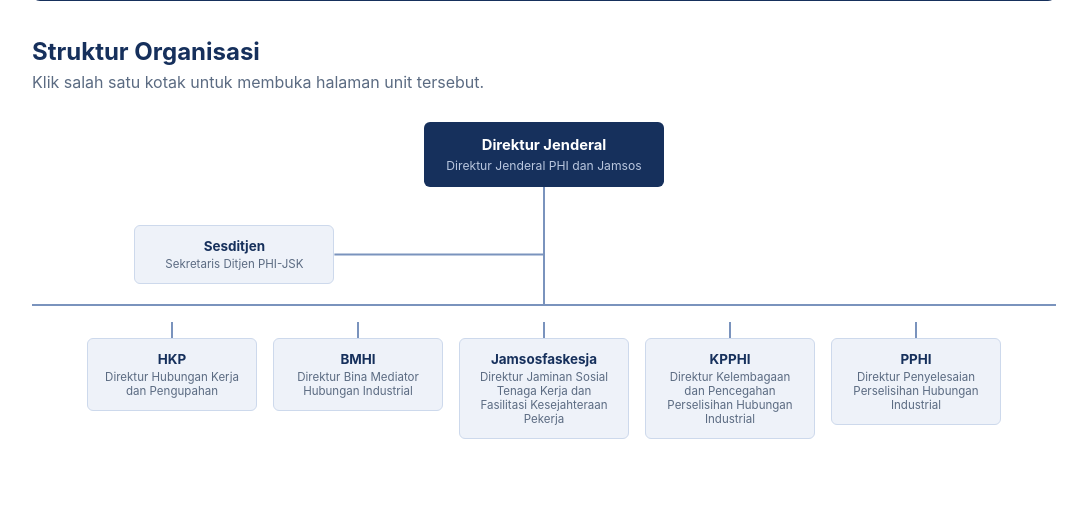
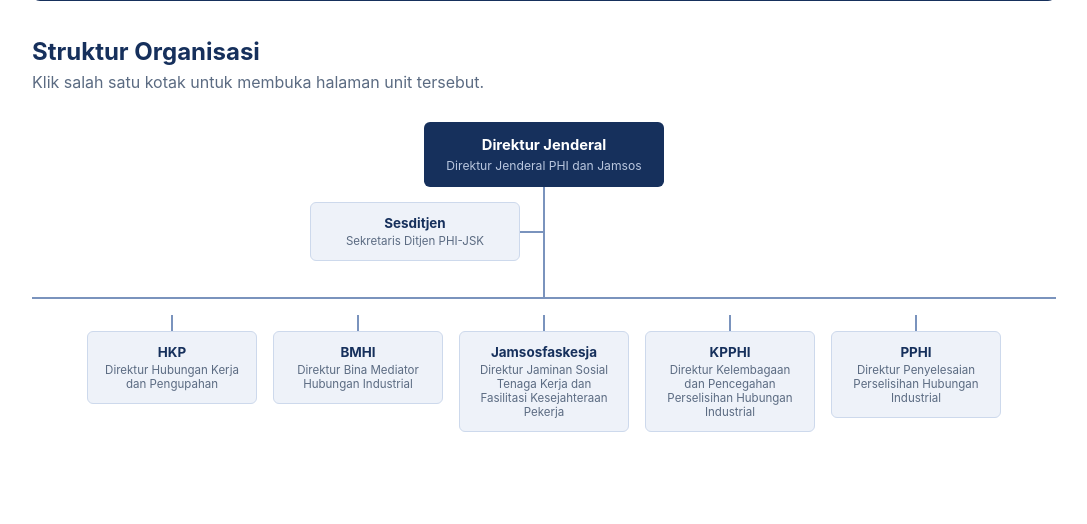
Before and after one commit to RezkyRD/Website-PHIJSK, a Django app: page / in a window 1280 px wide. Shown: the part 1343-1867 px from the top of the page, without its empty margins (96-1183 px from the left). Run offline with Django 5.2, Linux system fonts and the light colour scheme; data comes from the database, SQL or seed files in the repository; parts of the project's set-up code (start-up, migrations or seed data) failed here and were passed over.

Commit message:
sesditjen

```diff
--- a/konten/templates/konten/beranda.html
+++ b/konten/templates/konten/beranda.html
@@ -79,10 +79,9 @@
   <style>
     .org-outer { position:relative; display:flex; flex-direction:column; align-items:center; margin-top:30px; }
     .org-root { background: var(--navy); color:#fff; border-radius:6px; padding:14px 22px; text-align:center; min-width:220px; }
-    .org-sesditjen-row { width:100%; margin-top:38px; }
-    .org-sesditjen { display:block; text-decoration:none; background:#eef2f9; border:1px solid #cdd9ec; border-radius:6px;
-                     padding:12px 18px; text-align:center; width:200px; color:var(--navy); margin-left:10%; }
-    .org-stem { width:2px; height:20px; background:#7a93bd; }
+    .org-sesditjen-spacer { width:100%; height:90px; }
+    .org-sesditjen { position:absolute; opacity:0; text-decoration:none; background:#eef2f9; border:1px solid #cdd9ec; border-radius:6px;
+                     padding:12px 14px; text-align:center; color:var(--navy); box-sizing:border-box; }
     .org-bar-full { width:100%; border-top:2px solid #7a93bd; margin-top:20px; }
     .org-scroll { display:flex; overflow-x:auto; width:100%; padding-bottom:10px; }
     .org-row { flex:0 0 auto; margin:0 auto; display:flex; gap:16px; flex-wrap:nowrap; margin-top:16px; }
@@ -100,13 +99,12 @@
     </div>
 
     {% if sekretariat %}
-    <!-- Sesditjen bercabang ke samping; garis dihitung & digambar lewat JS supaya presisi di semua ukuran layar -->
-    <div class="org-sesditjen-row">
-      <a href="{% url 'konten:unit_detail' sekretariat.slug %}" class="org-sesditjen" id="org-sesditjen">
-        <div style="font-weight:700; font-size:0.84rem;">{% if sekretariat.nama_pejabat %}{{ sekretariat.nama_pejabat }}{% else %}{{ sekretariat.singkatan }}{% endif %}</div>
-        <div style="font-size:0.72rem; color:var(--muted); margin-top:3px;">{{ sekretariat.jabatan|default:sekretariat.nama }}</div>
-      </a>
-    </div>
+    <!-- Spacer menjaga jarak vertikal; kotak Sesditjen sesungguhnya diposisikan lewat JS agar selalu pas di kiri garis batang -->
+    <div class="org-sesditjen-spacer" id="org-sesditjen-spacer"></div>
+    <a href="{% url 'konten:unit_detail' sekretariat.slug %}" class="org-sesditjen" id="org-sesditjen">
+      <div style="font-weight:700; font-size:0.84rem;">{% if sekretariat.nama_pejabat %}{{ sekretariat.nama_pejabat }}{% else %}{{ sekretariat.singkatan }}{% endif %}</div>
+      <div style="font-size:0.72rem; color:var(--muted); margin-top:3px;">{{ sekretariat.jabatan|default:sekretariat.nama }}</div>
+    </a>
     {% endif %}
 
     <div class="org-bar-full" id="org-bar"></div>
@@ -134,6 +132,7 @@
   var svg = document.getElementById('org-svg');
   var dirjen = document.getElementById('org-dirjen');
   var sesditjen = document.getElementById('org-sesditjen');
+  var spacer = document.getElementById('org-sesditjen-spacer');
   var bar = document.getElementById('org-bar');
   if (!wrap || !svg || !dirjen) return;
 
@@ -145,12 +144,29 @@
     var dirjenBottomY = dirjenRect.bottom - wrapRect.top;
     var lines = [];
 
-    if (sesditjen && bar) {
+    if (sesditjen && spacer && bar) {
+      var gap = 24;
+      var margin = 8;
+      // lebar kotak Sesditjen menyesuaikan ruang yang tersedia di kiri garis batang, supaya tidak pernah menabrak garis
+      var boxWidth = Math.max(120, Math.min(210, dirjenCenterX - gap - margin));
+      sesditjen.style.width = boxWidth + 'px';
+
+      var spacerRect = spacer.getBoundingClientRect();
+      var spacerTop = spacerRect.top - wrapRect.top;
+      var sesHeight = sesditjen.offsetHeight;
+      var topPx = spacerTop + (spacerRect.height - sesHeight) / 2;
+      var leftPx = dirjenCenterX - gap - boxWidth;
+
+      sesditjen.style.top = topPx + 'px';
+      sesditjen.style.left = leftPx + 'px';
+      sesditjen.style.opacity = '1';
+
       var sesRect = sesditjen.getBoundingClientRect();
-      var barRect = bar.getBoundingClientRect();
       var sesCenterY = sesRect.top + sesRect.height / 2 - wrapRect.top;
       var sesRightX = sesRect.right - wrapRect.left;
+      var barRect = bar.getBoundingClientRect();
       var barY = barRect.top - wrapRect.top;
+
       // batang utama lurus dari Dirjen turun sampai ke garis horizontal Direktorat
       lines.push([dirjenCenterX, dirjenBottomY, dirjenCenterX, barY]);
       // cabang mendatar dari batang utama ke Sesditjen
```
